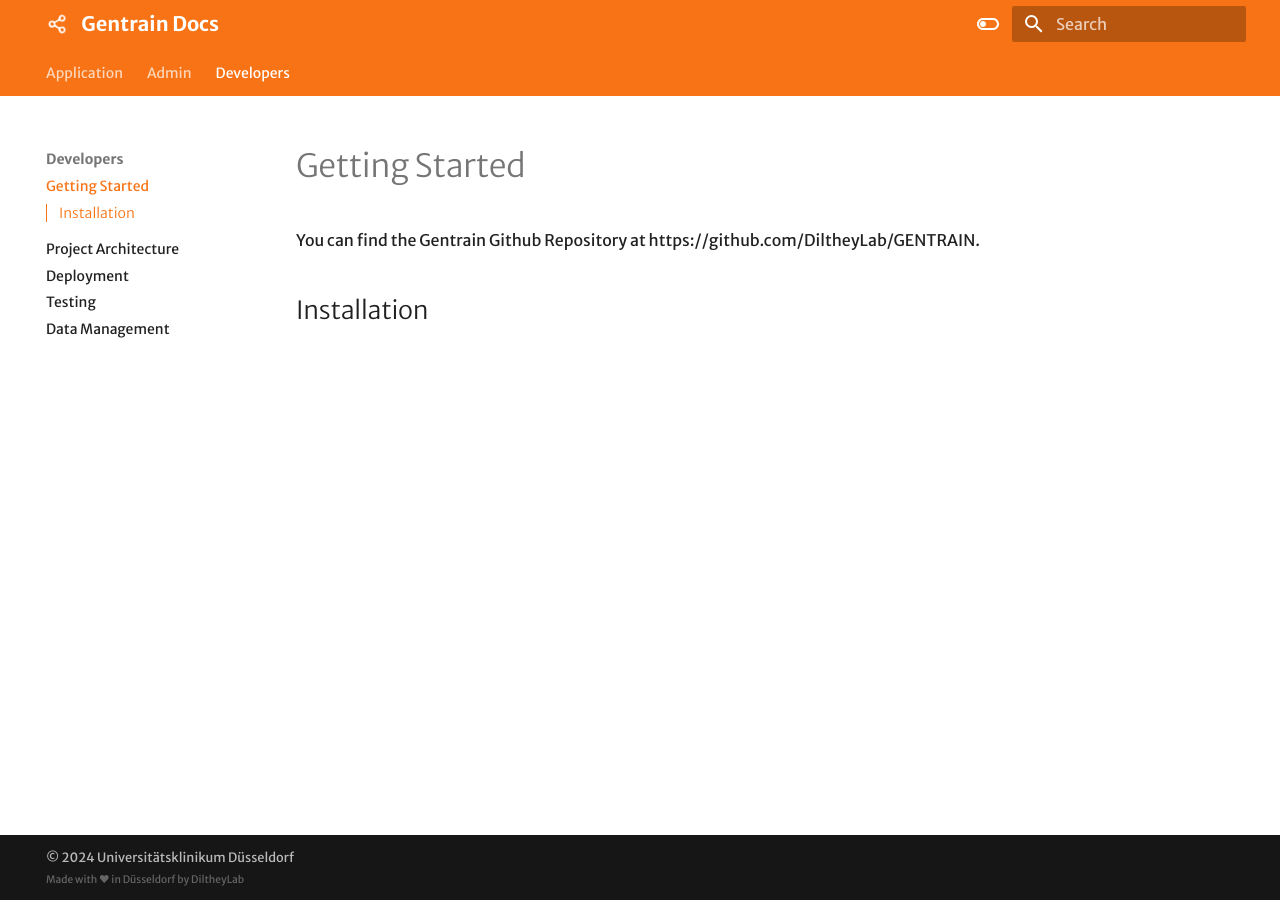
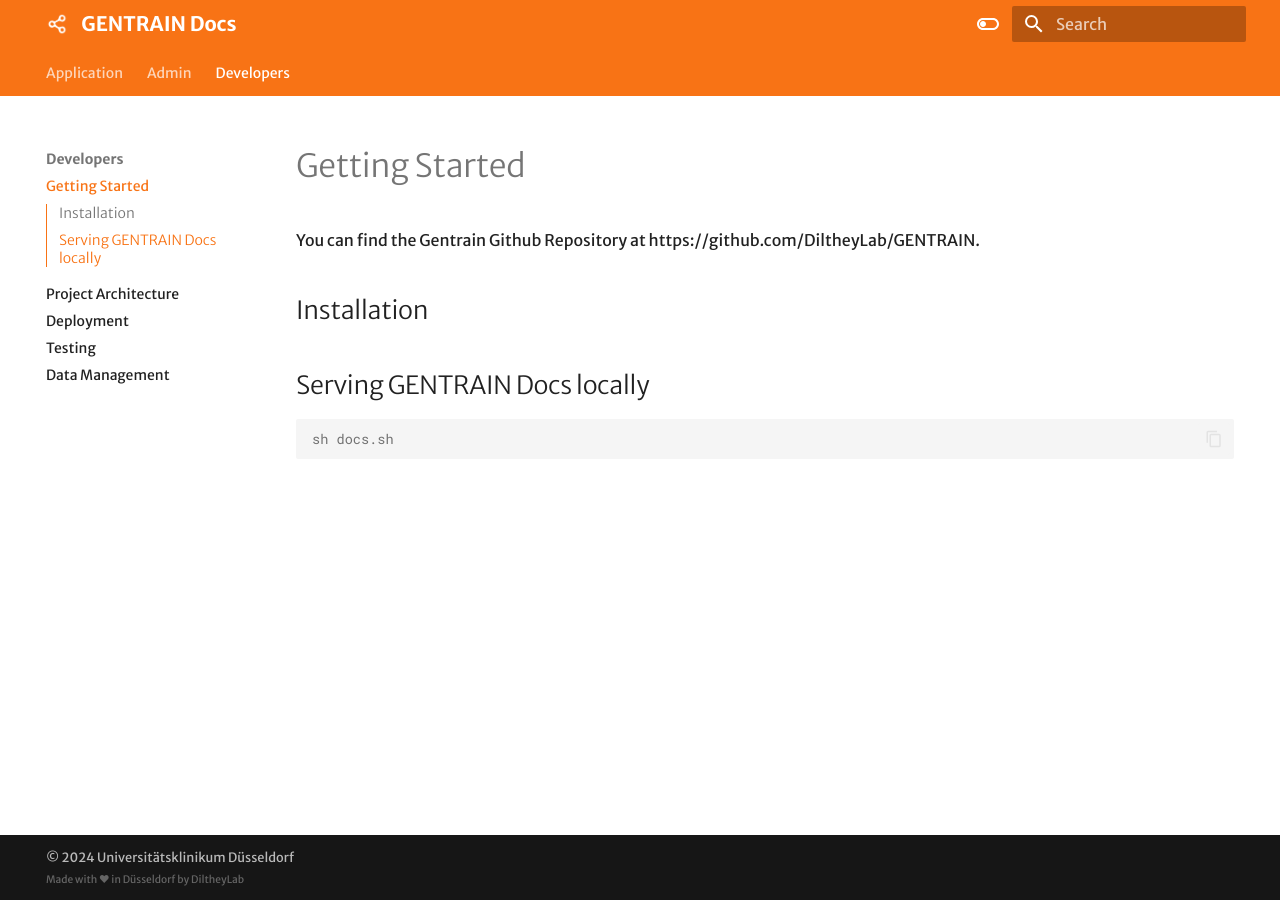
Before and after one commit to DiltheyLab/GENTRAIN, an MkDocs documentation site: the page built from documentation/docs/developers/getting_started.md, in a window 1280 px wide. Built offline with MkDocs 1.6.1 and Material for MkDocs 9.7.7, drawn with Linux system fonts in a browser that asks for light colours.

Commit message:
chore: document serving gentrain docs

````diff
--- a/documentation/docs/developers/getting_started.md
+++ b/documentation/docs/developers/getting_started.md
@@ -3,3 +3,8 @@
 You can find the Gentrain Github Repository at https://github.com/DiltheyLab/GENTRAIN.
 
 ## Installation
+
+## Serving GENTRAIN Docs locally
+``` console
+sh docs.sh
+```
--- a/documentation/mkdocs.yml
+++ b/documentation/mkdocs.yml
@@ -1,4 +1,4 @@
-site_name: Gentrain Docs
+site_name: GENTRAIN Docs
 nav:
   - Application:
       - application/dashboard.md
````
